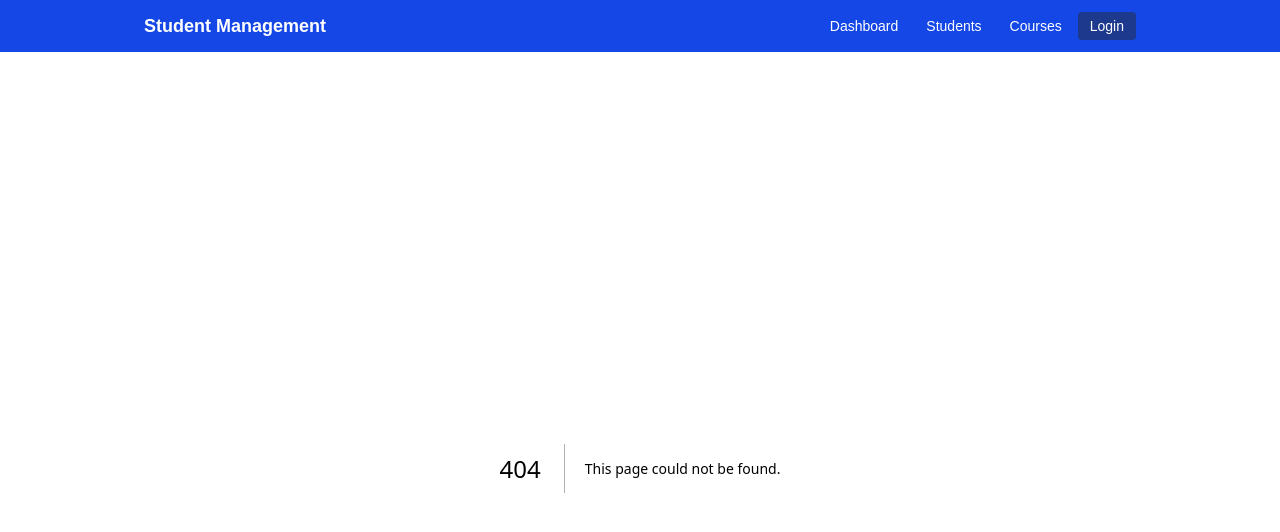
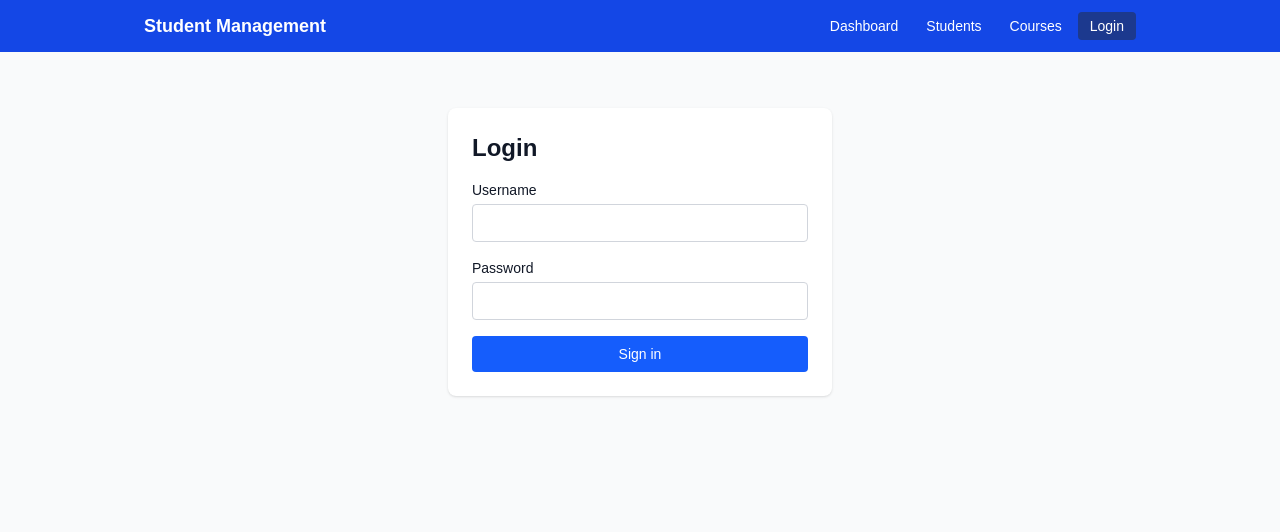
Before and after one commit to saranga-madhu/student-management-system, a Next.js app in the folder frontend/: page /login in a window 1280 px wide. Before the commit this address had no page. Shown: the top 532 px of the page. Built offline with nearby package versions, Linux system fonts and the light colour scheme.

Commit message:
feat(ui): add login page form

```diff
--- /dev/null
+++ b/frontend/app/login/page.tsx
@@ -0,0 +1,44 @@
+"use client";
+
+import { FormEvent, useState } from "react";
+
+export default function LoginPage() {
+  const [username, setUsername] = useState("");
+  const [password, setPassword] = useState("");
+  const [notice, setNotice] = useState("");
+
+  function handleSubmit(e: FormEvent) {
+    e.preventDefault();
+    // TODO (Day 4): call POST /api/auth/login and store the JWT token
+    setNotice("Login is not connected to the backend yet. Authentication (JWT) will be added.");
+  }
+
+  const input = "w-full rounded border border-gray-300 px-3 py-2 text-sm";
+
+  return (
+    <div className="mx-auto mt-10 max-w-sm rounded-lg bg-white p-6 shadow-sm">
+      <h1 className="mb-4 text-2xl font-bold">Login</h1>
+      <form onSubmit={handleSubmit} className="space-y-4">
+        <div>
+          <label htmlFor="username" className="mb-1 block text-sm font-medium">Username</label>
+          <input id="username" className={input} required
+            value={username} onChange={(e) => setUsername(e.target.value)} />
+        </div>
+        <div>
+          <label htmlFor="password" className="mb-1 block text-sm font-medium">Password</label>
+          <input id="password" type="password" className={input} required
+            value={password} onChange={(e) => setPassword(e.target.value)} />
+        </div>
+        <button type="submit"
+          className="w-full rounded bg-blue-600 px-4 py-2 text-sm text-white hover:bg-blue-700">
+          Sign in
+        </button>
+        {notice && (
+          <p className="rounded border border-amber-200 bg-amber-50 p-3 text-sm text-amber-800">
+            {notice}
+          </p>
+        )}
+      </form>
+    </div>
+  );
+}
```
